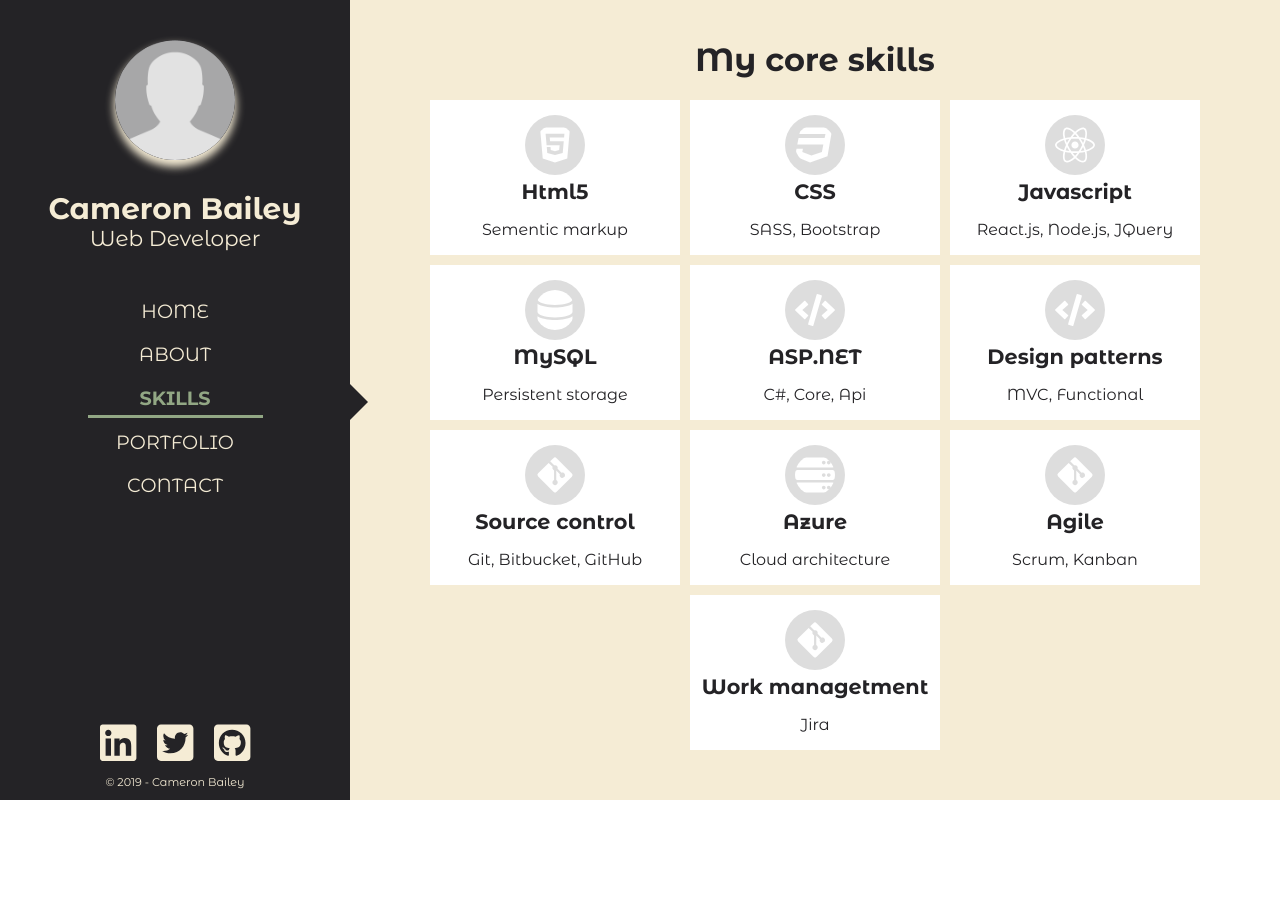
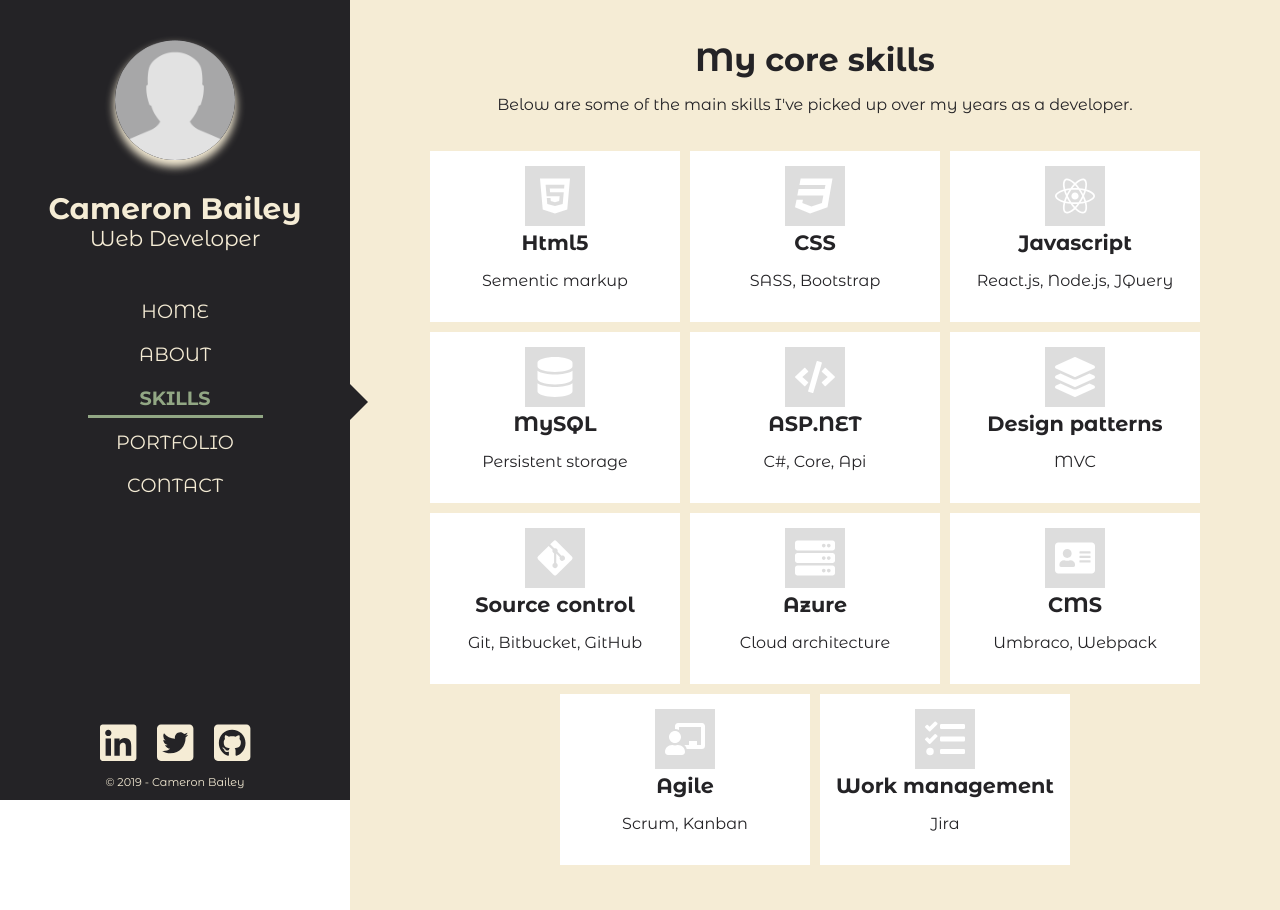
Before and after one commit to Cameron216/Portfolio, a React (Create React App) app in the folder client/: page /skills in a window 1280 px wide. Before the commit the page ends 800 px from the top, so only its background shows below. Built offline with nearby package versions, Linux system fonts and the light colour scheme.

Commit message:
finished skills page

```diff
--- a/client/src/components/About/About.js
+++ b/client/src/components/About/About.js
@@ -25,7 +25,8 @@ export default function About() {
                 preferred tools if I was to build a website outside of my
                 current job role.
             </p>
-            <p>I aim to please by producing work to the highest quality.</p>
+            <p>I aim to please by producing work to the highest quality</p>
+            <p>Project lifecycle</p>
             <p>
                 When I'm not working I can be found spending time with the
                 family or working out in the gym. I am also an MMO lover but I
--- a/client/src/components/Skills/SkillItem/SkillItem.js
+++ b/client/src/components/Skills/SkillItem/SkillItem.js
@@ -6,7 +6,11 @@ import {
     FaReact,
     FaDatabase,
     FaGitAlt,
-    FaServer
+    FaServer,
+    FaLayerGroup,
+    FaTasks,
+    FaChalkboardTeacher,
+    FaAddressCard
 } from 'react-icons/fa';
 
 import './SkillItem.scss';
@@ -34,6 +38,18 @@ const iconSelect = iconName => {
         case 'FaServer':
             return <FaServer />;
             break;
+        case 'FaLayerGroup':
+            return <FaLayerGroup />;
+            break;
+        case 'FaTasks':
+            return <FaTasks />;
+            break;
+        case 'FaChalkboardTeacher':
+            return <FaChalkboardTeacher />;
+            break;
+        case 'FaAddressCard':
+            return <FaAddressCard />;
+            break;
         default:
             return <FaCode />;
             break;
--- a/client/src/components/Skills/SkillItem/SkillItem.scss
+++ b/client/src/components/Skills/SkillItem/SkillItem.scss
@@ -12,13 +12,12 @@
         margin-top: 10px;
 
         svg {
-            color: $darkGrey;
             background-color: rgba(221, 221, 221, 1);
             color: #fff;
             line-height: 2;
             height: 60px;
             width: 60px;
-            border-radius: 50%;
+            // border-radius: 50%;
             padding: 10px;
         }
     }
--- a/client/src/components/Skills/Skills.js
+++ b/client/src/components/Skills/Skills.js
@@ -7,6 +7,11 @@ const Skills = () => {
     return (
         <div className="skills-container">
             <h1>My core skills</h1>
+
+            <p>
+                Below are some of the main skills I've picked up over my years
+                as a developer.
+            </p>
 
             <div className="skill-item-container">
                 <SkillItem
@@ -35,9 +40,9 @@ const Skills = () => {
                     description="C#, Core, Api"
                 />
                 <SkillItem
-                    icon="FaCode"
+                    icon="FaLayerGroup"
                     name="Design patterns"
-                    description="MVC, Functional"
+                    description="MVC"
                 />
                 <SkillItem
                     icon="FaGitAlt"
@@ -50,13 +55,18 @@ const Skills = () => {
                     description="Cloud architecture"
                 />
                 <SkillItem
-                    icon="FaGitAlt"
+                    icon="FaAddressCard"
+                    name="CMS"
+                    description="Umbraco, Webpack"
+                />
+                <SkillItem
+                    icon="FaChalkboardTeacher"
                     name="Agile"
                     description="Scrum, Kanban"
                 />
                 <SkillItem
-                    icon="FaGitAlt"
-                    name="Work managetment"
+                    icon="FaTasks"
+                    name="Work management"
                     description="Jira"
                 />
             </div>
--- a/client/src/components/Skills/Skills.scss
+++ b/client/src/components/Skills/Skills.scss
@@ -5,6 +5,11 @@
     h1 {
         margin: 0 0 0.5em 0;
         text-align: center;
+    }
+
+    p {
+        text-align: center;
+        margin-bottom: 2em;
     }
 
     .skill-item-container {
```
Also changed, not shown: 2 other files (tests, documents, lock files or other folders).
